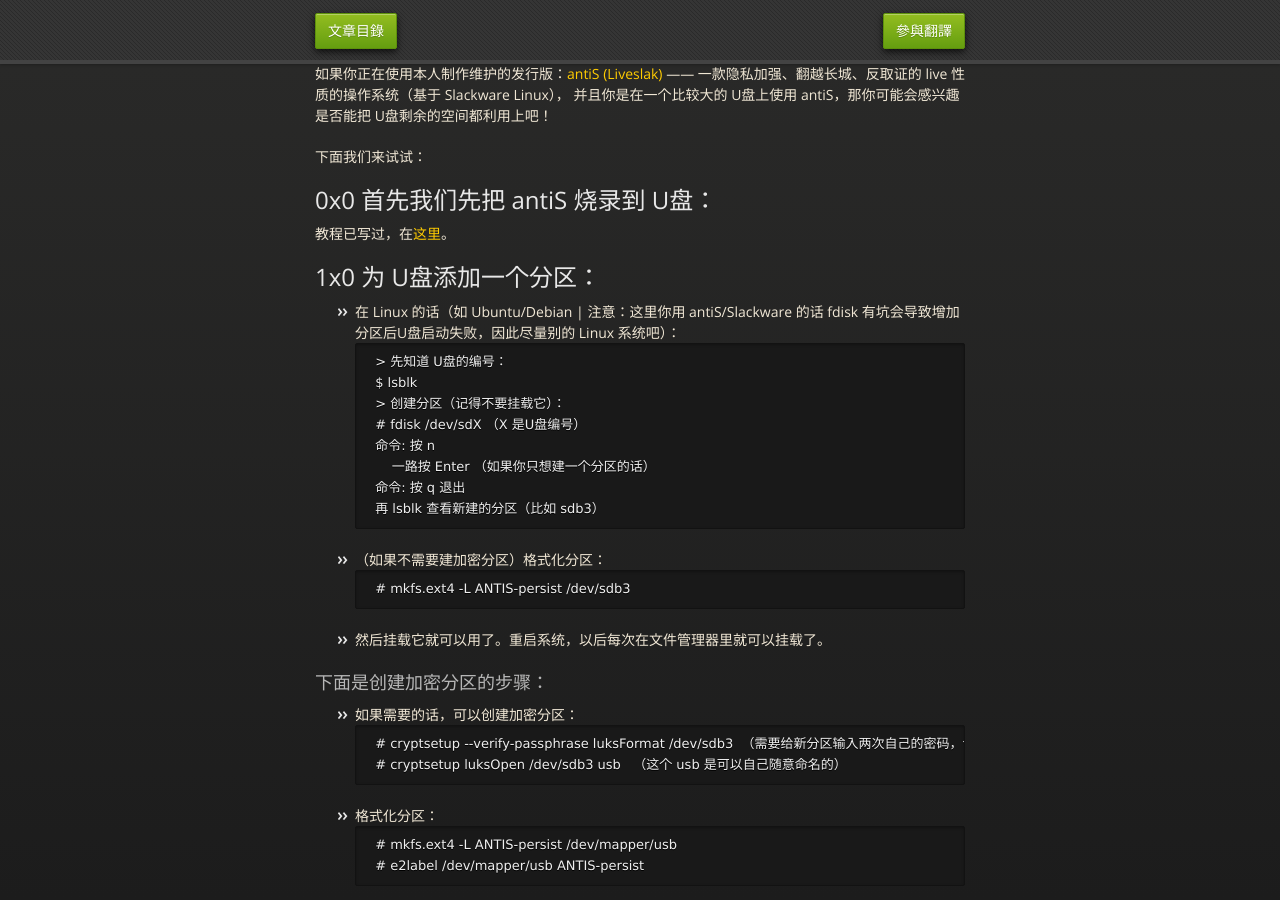
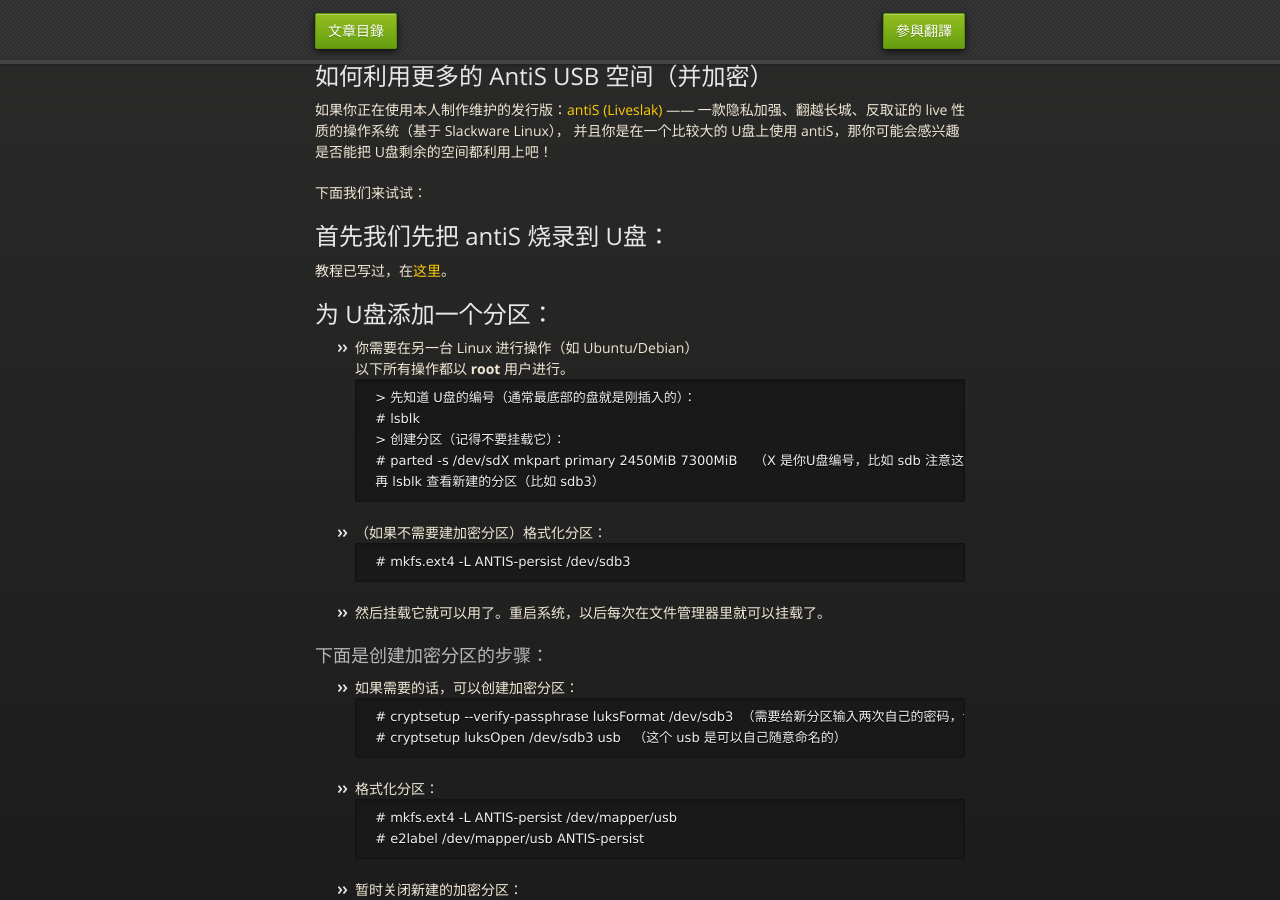
Before and after one commit to mdrights/os-observe, a Jekyll site: the page built from _posts/2020-07-02-make-use-of-space-antis-live-usb.md, in a window 1280 px wide and 900 px high. Built offline with Jekyll 4.4.1, drawn with Linux system fonts in a browser that asks for light colours.

Commit message:
update _posts/2020-07-02-make-use-of-space-antis-live-usb.md

````diff
--- a/_posts/2020-07-02-make-use-of-space-antis-live-usb.md
+++ b/_posts/2020-07-02-make-use-of-space-antis-live-usb.md
@@ -5,26 +5,26 @@
 
 
 
+## 如何利用更多的 AntiS USB 空间（并加密）
+
 如果你正在使用本人制作维护的发行版：[antiS (Liveslak)](https://github.com/mdrights/liveslak) —— 一款隐私加强、翻越长城、反取证的 live 性质的操作系统（基于 Slackware Linux），
 并且你是在一个比较大的 U盘上使用 antiS，那你可能会感兴趣是否能把 U盘剩余的空间都利用上吧！
 
 下面我们来试试：
 
-## 0x0 首先我们先把 antiS 烧录到 U盘：
+## 首先我们先把 antiS 烧录到 U盘：
 
 教程已写过，在[这里](https://github.com/mdrights/liveslak#installation)。
 
-## 1x0 为 U盘添加一个分区：
+## 为 U盘添加一个分区：
 
-- 在 Linux 的话（如 Ubuntu/Debian | 注意：这里你用 antiS/Slackware 的话 fdisk 有坑会导致增加分区后U盘启动失败，因此尽量别的 Linux 系统吧）：
+- 你需要在另一台 Linux 进行操作（如 Ubuntu/Debian）
+	**以下所有操作都以 root 用户进行。**
 ```
-   > 先知道 U盘的编号：
-   $ lsblk
+   > 先知道 U盘的编号（通常最底部的盘就是刚插入的）：
+   # lsblk
    > 创建分区（记得不要挂载它）：
-   # fdisk /dev/sdX （X 是U盘编号）
-   命令: 按 n
-       一路按 Enter （如果你只想建一个分区的话）
-   命令: 按 q 退出
+   # parted -s /dev/sdX mkpart primary 2450MiB 7300MiB    （X 是你U盘编号，比如 sdb 注意这里是不带数字的）
    再 lsblk 查看新建的分区（比如 sdb3）
 ```
 
````
